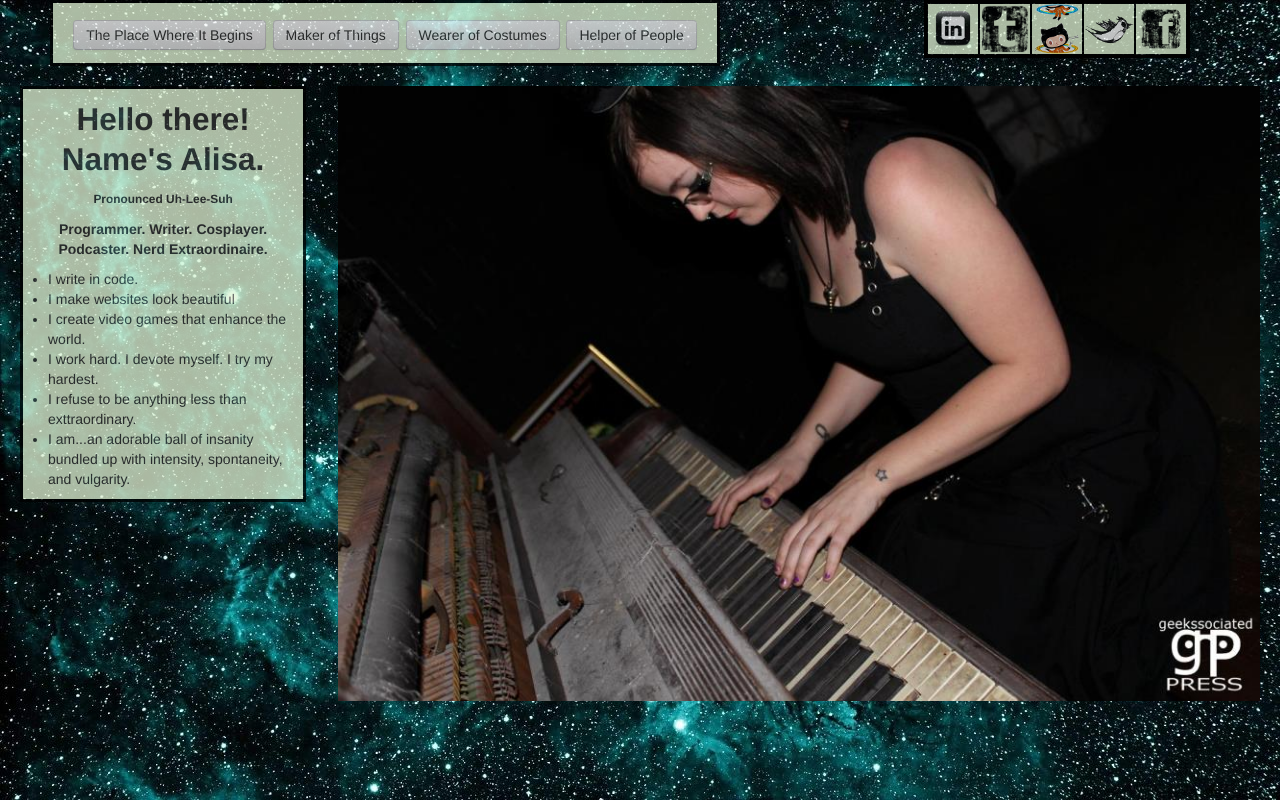
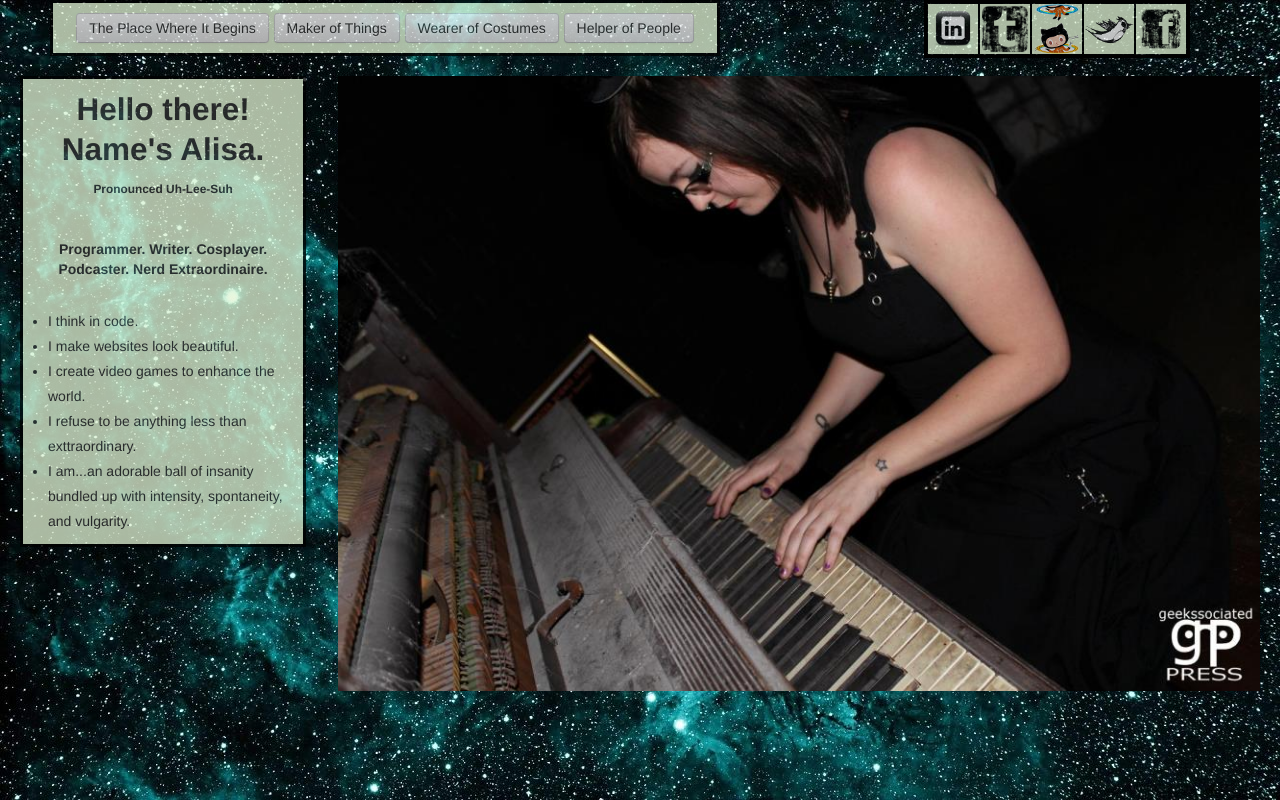
Before and after one commit to AlisaEx/website2.0, a plain HTML site: page index.html in a window 1280 px wide. Drawn offline with Linux system fonts and the light colour scheme.

Commit message:
finished home page

```diff
--- a/index.html
+++ b/index.html
@@ -14,14 +14,14 @@
 		<div class = "span12">
 		<div class = "span7"class ="btn-toolbar">
 			<ul class = "nav nav-tab">
-				<h3>
+				<h4>
 					<center>
 				<button class ="btn">The Place Where It Begins</button>
 				<button class = "btn">Maker of Things</button>
 				<button class="btn">Wearer of Costumes</button>
 				<button class="btn">Helper of People</button>
 					</center>
-				</h3>
+				</h4>
 			</ul>
 		</div>
 	<div class = "social-container" class = "span5">
@@ -39,13 +39,12 @@
 <center>
 	<h2>Hello there!<br/>
 		Name's Alisa.</h2>
-		<h6>Pronounced Uh-Lee-Suh</h6>
-		<h5>Programmer. Writer. Cosplayer. Podcaster. Nerd Extraordinaire.</center>
+		<h6>Pronounced Uh-Lee-Suh</h6><br/>
+		<h5>Programmer. Writer. Cosplayer. Podcaster. Nerd Extraordinaire.</center><br/>
 		<ul>
-		<li>I write in code.</li>
-		<li>I make websites look beautiful</li>
-		<li>I create video games that enhance the world.</li>
-		<li>I work hard. I devote myself. I try my hardest.</li>
+		<li>I think in code.</li>
+		<li>I make websites look beautiful.</li>
+		<li>I create video games to enhance the world.</li>
 		<li>I refuse to be anything less than exttraordinary.</li>
 		<li>I am...an adorable ball of insanity bundled up with intensity, spontaneity, and vulgarity.</li></h5>
 	</ul>
--- a/stylesheet.css
+++ b/stylesheet.css
@@ -90,3 +90,6 @@ body{
     -khtml-opacity: .75;
     -moz-opacity: .75;
 }
+li{
+	line-height: 25px;
+}
```
